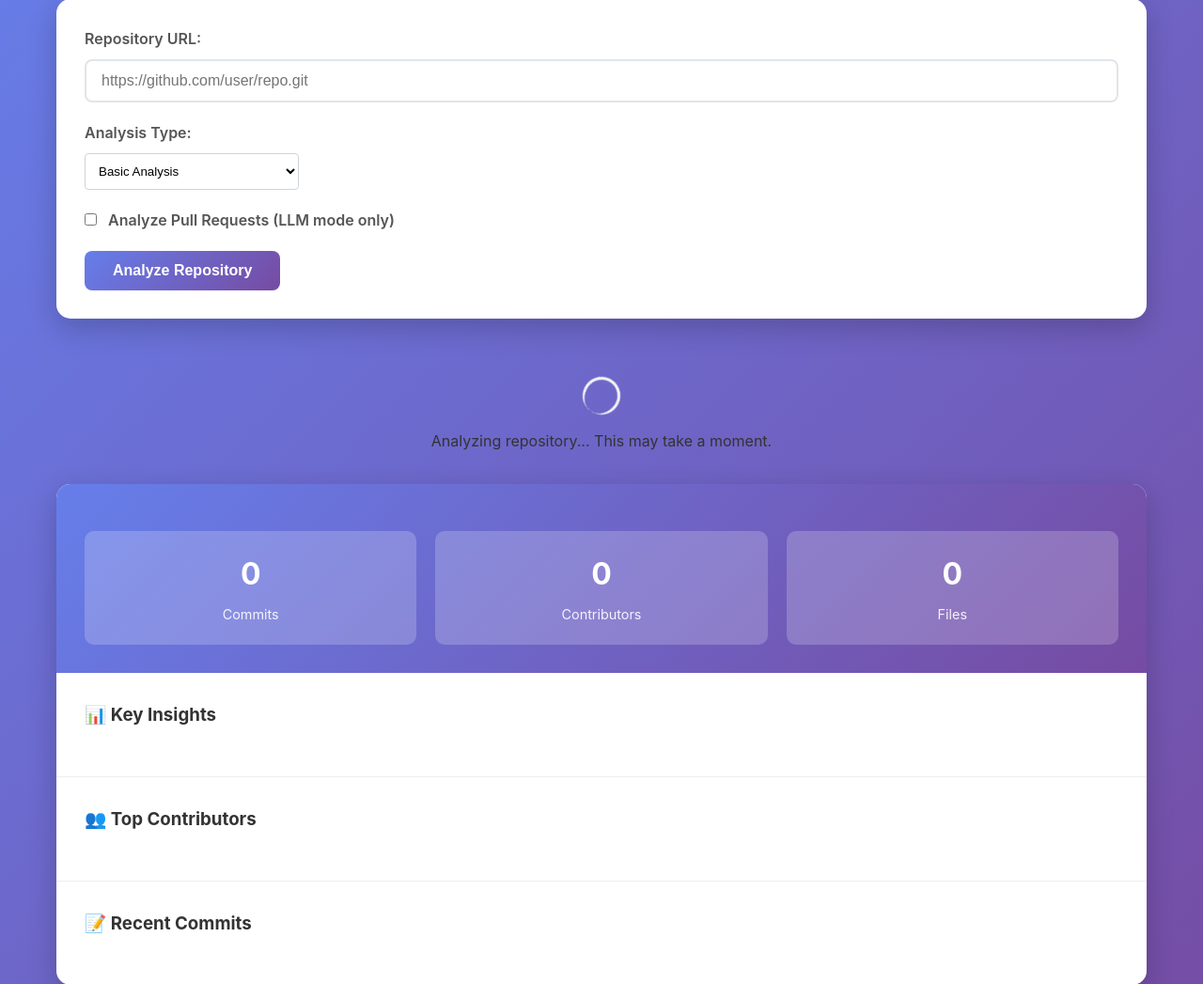
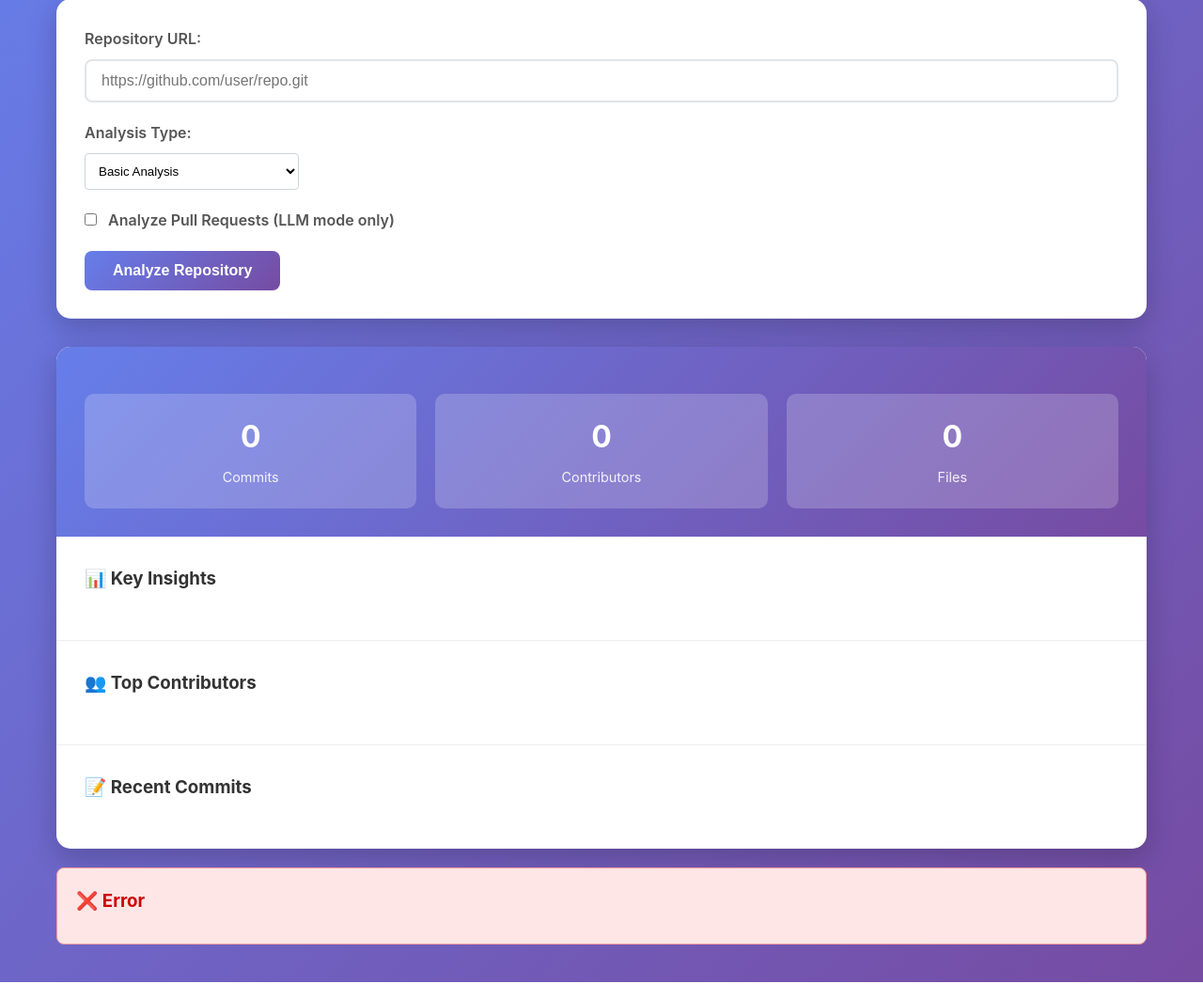
Before and after one commit to PrasannPradeepPatil/Buildathon-Project4, a Flask app: page / in a window 1280 px wide. Shown: the part 140-1187 px from the top of the page at 94% size. Run offline with Flask 3, Linux system fonts and the light colour scheme.

Commit message:
Assistant checkpoint: Hide loading spinner on page load
Assistant generated file changes:
- static/style.css: Hide loading spinner by default
- static/script.js: Ensure loading is hidden immediately on page load

---

User prompt:

The spinner shows on page load up

Replit-Commit-Author: Assistant
Replit-Commit-Session-Id: a56cc845-bd09-4c29-8ad4-731b75b75ecf

```diff
--- a/static/script.js
+++ b/static/script.js
@@ -619,6 +619,9 @@ document.getElementById('repo-url').addEventListener('keypress', function(e) {
     }
 });
 
+// Immediately hide loading on script load
+hideLoading();
+
 // Initialize page state and event listeners
 document.addEventListener('DOMContentLoaded', function() {
     // Ensure proper initial state
--- a/static/style.css
+++ b/static/style.css
@@ -121,6 +121,11 @@ button:disabled {
 .loading {
     text-align: center;
     padding: 2rem;
+    display: none;
+}
+
+.loading.hidden {
+    display: none !important;
 }
 
 .spinner {
```
